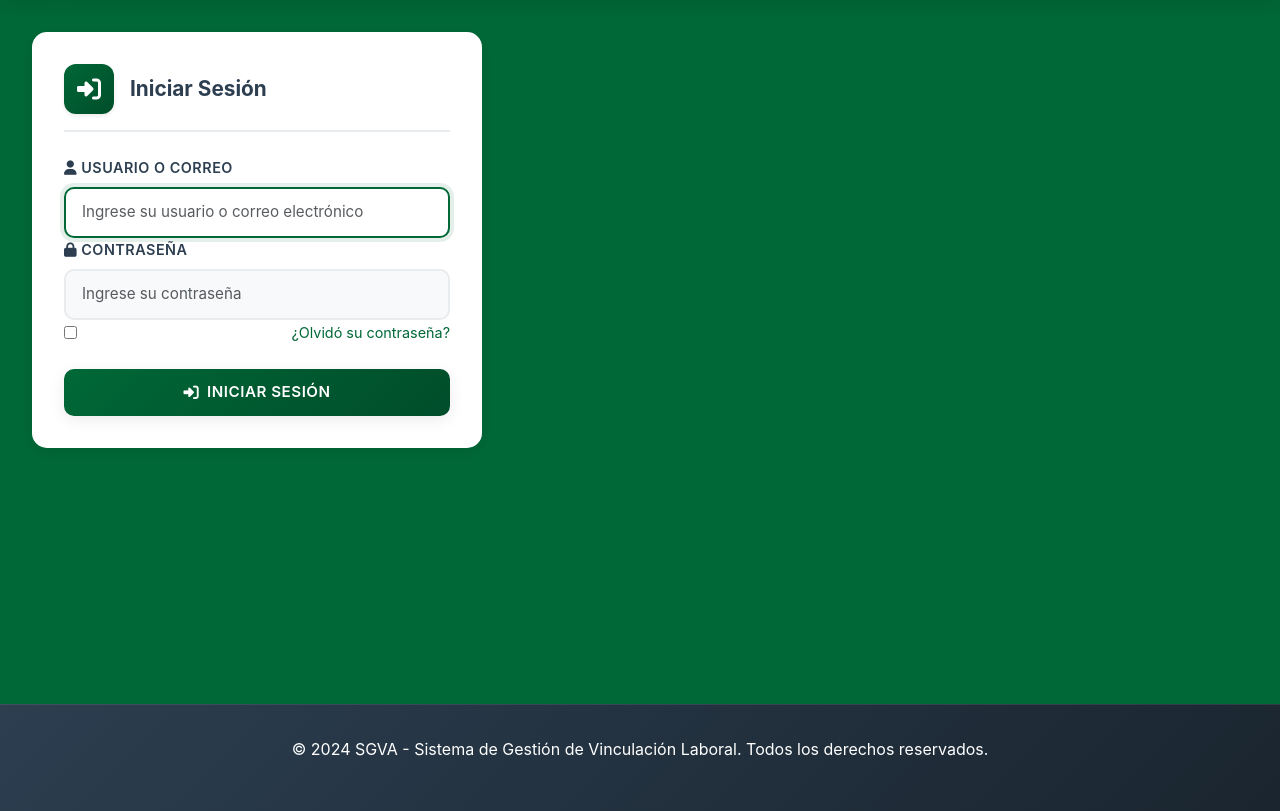
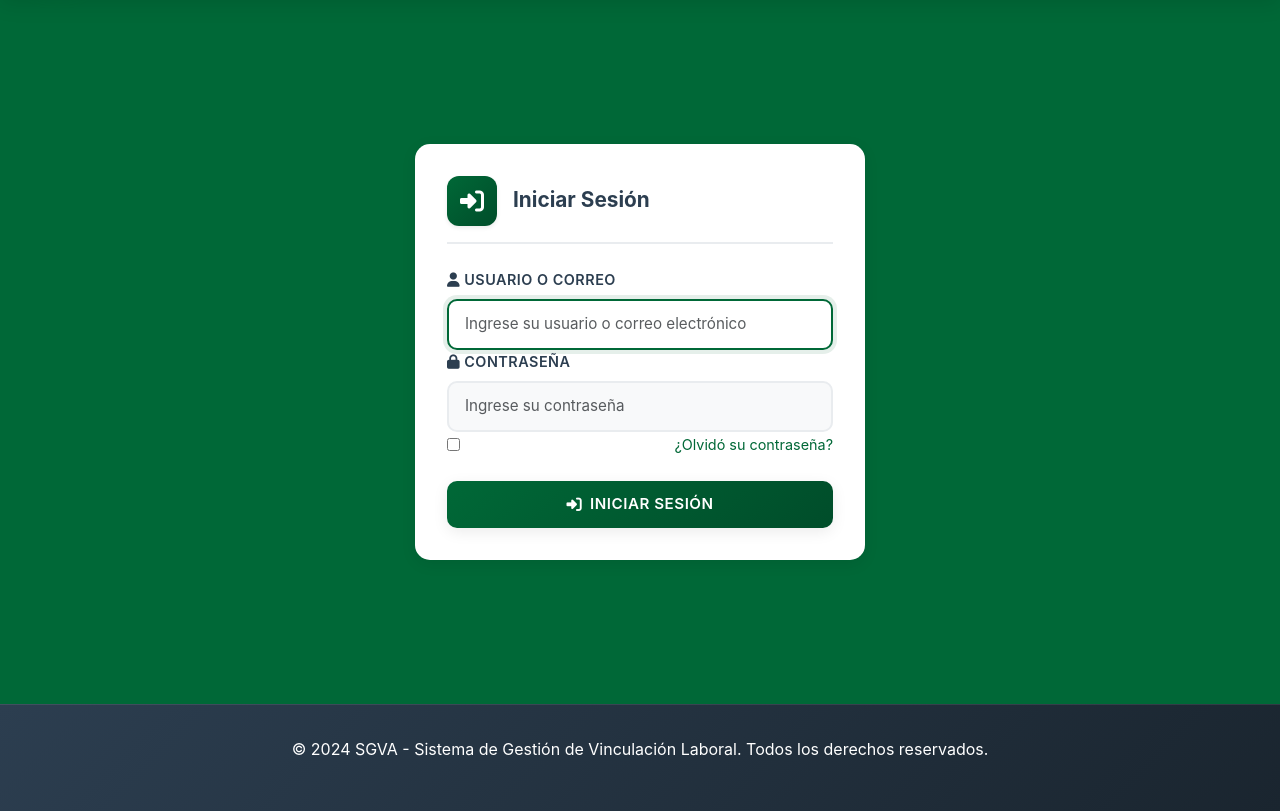
Before and after one commit to davidsn27/sgva, a Django app: template plataforma/templates/plataforma/login.html in a window 1280 px wide. Shown: the part 83-894 px from the top of the page. Run offline with Django 5.2, Linux system fonts and the light colour scheme; the template is opened without the code that fills it, so the values that code supplies are empty.

Commit message:
Fix: Center login form and remove registration button from index

```diff
--- a/plataforma/templates/plataforma/index.html
+++ b/plataforma/templates/plataforma/index.html
@@ -303,10 +303,6 @@
                     <i class="fas fa-sign-in-alt"></i>
                     Iniciar Sesión
                 </a>
-                <a href="/registro/" class="btn-hero btn-secondary">
-                    <i class="fas fa-user-plus"></i>
-                    Registrarse
-                </a>
             </div>
         </div>
 
--- a/plataforma/templates/plataforma/login.html
+++ b/plataforma/templates/plataforma/login.html
@@ -4,7 +4,7 @@
 
 {% block content %}
 <div class="page-container">
-    <div class="content-grid" style="justify-content: center; align-items: center; min-height: 80vh;">
+    <div style="display: flex; justify-content: center; align-items: center; min-height: 80vh;">
         <div class="info-card" style="max-width: 450px; width: 100%;">
             <div class="card-header">
                 <div class="card-icon">
```
